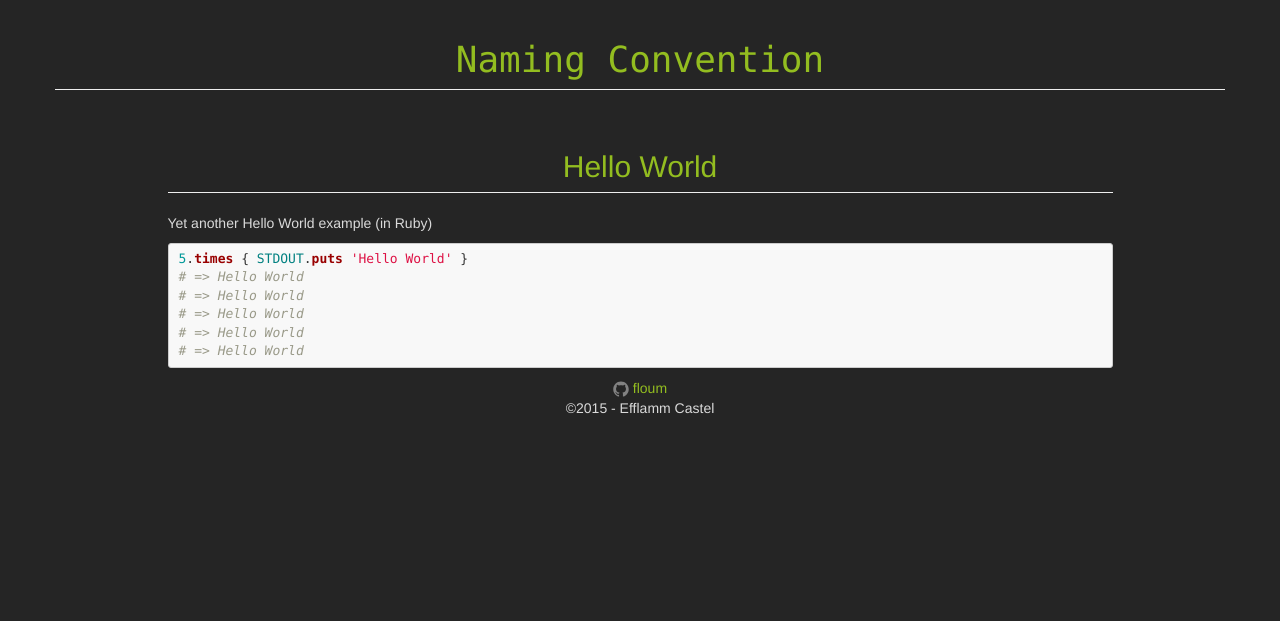
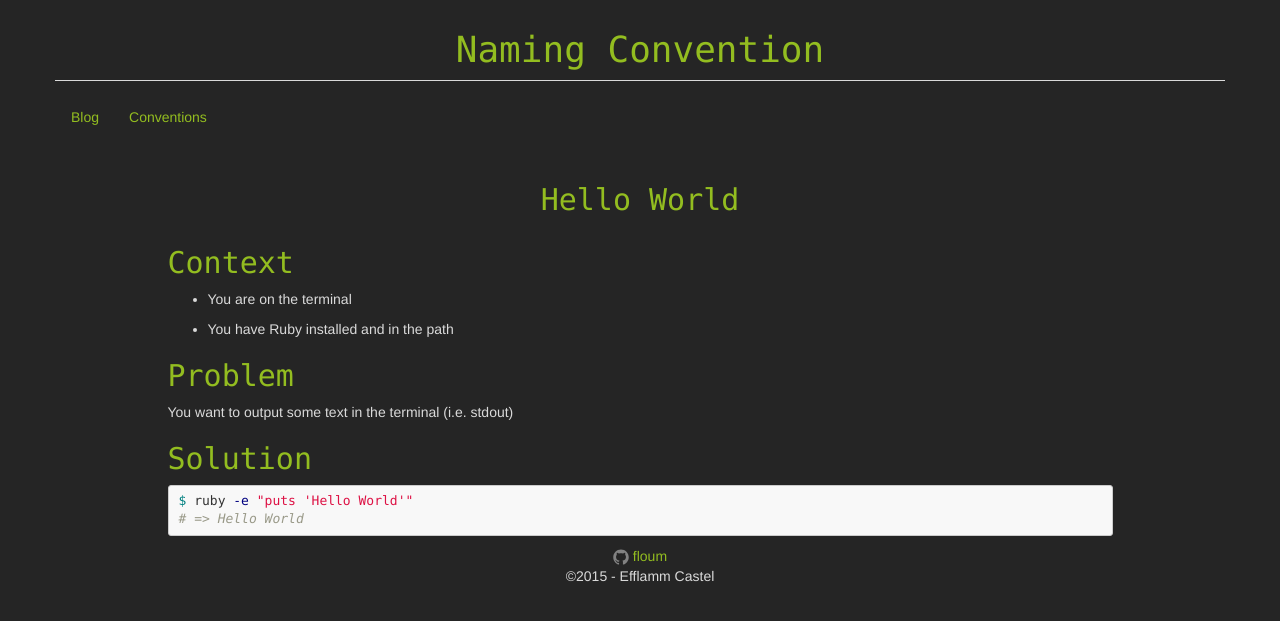
Before and after one commit to floum/floum.github.io, a Jekyll site: the page built from _posts/2015-07-06-hello-world.md, in a window 1280 px wide. Shown: the top 621 px of the page. Built offline with Jekyll 4.4.1, drawn with Linux system fonts in a browser that asks for light colours.

Commit message:
removed page header bootstraps

```diff
--- a/_includes/header.html
+++ b/_includes/header.html
@@ -1,5 +1,9 @@
 <header>
   <a href="/">
-    <h1 class="page-header text-center">Naming Convention</h1>
+    <h1 class="text-center">Naming Convention</h1>
   </a>
+  <div class="navbar">
+    <a class="navbar-text" href="/">Blog</a>
+    <a class="navbar-text" href="/conventions.html">Conventions</a>
+  </div>
 </header>
--- a/_layouts/post.html
+++ b/_layouts/post.html
@@ -8,7 +8,7 @@
   </div>
   <div class="row">
     <div class="col-md-10 col-md-offset-1">
-    <h2 class="page-header text-center">{{ page.title }}</h2>
+    <h2 class="text-center">{{ page.title }}</h2>
     </div>
     <div class="col-md-10 col-md-offset-1">
     {{ content }}
--- a/_posts/2015-07-06-hello-world.md
+++ b/_posts/2015-07-06-hello-world.md
@@ -1,12 +1,19 @@
 ---
 layout: post
 ---
-Yet another Hello World example (in Ruby)
-{% highlight ruby %}
-5.times { STDOUT.puts 'Hello World' }
-# => Hello World
-# => Hello World
-# => Hello World
-# => Hello World
+## Context
+
+* You are on the terminal
+
+* You have Ruby installed and in the path
+
+## Problem
+
+You want to output some text in the terminal (i.e. stdout)
+
+## Solution
+
+{% highlight bash %}
+$ ruby -e "puts 'Hello World'"
 # => Hello World
 {% endhighlight %}
--- a/_sass/_theme.scss
+++ b/_sass/_theme.scss
@@ -15,9 +15,11 @@ a {
 }
 
 h1 {
-  font-family: "Lucida Console", Monaco, monospace;
+  border-bottom: 1px solid $white;
+  padding: 10px;
 }
 
-.page-header {
+h1, h2, h3, h4, h5, h6 {
+  font-family: "Lucida Console", Monaco, monospace;
   color: $brand-color;
 }
```
Also changed, not shown: _posts/2015-07-07-set-iis_7.5-to-serve-multiple-sites-with-ssl-on-the-same-ip-port.md (+16 -1 lines), conventions.md (added, +9 -0 lines).
